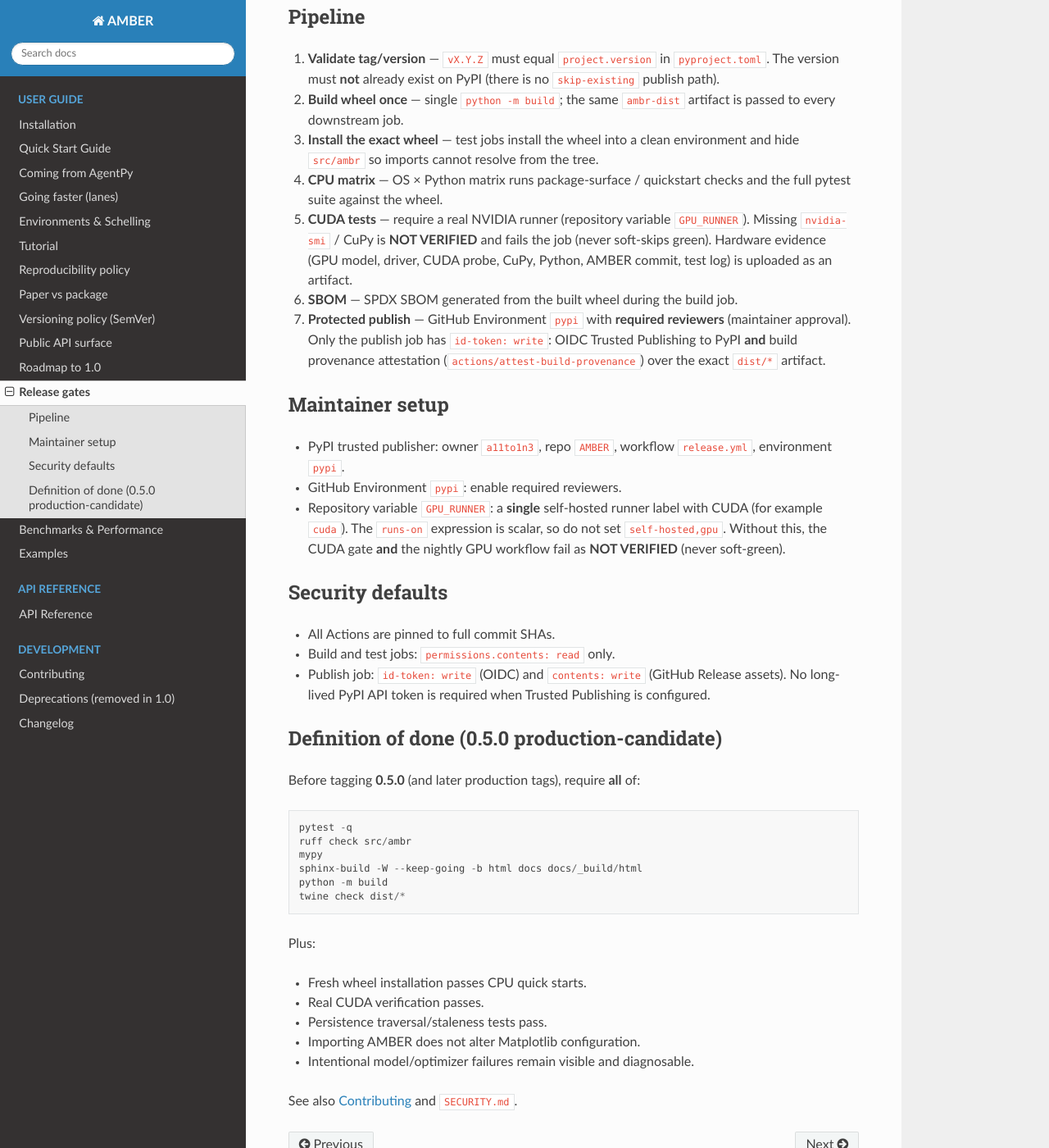
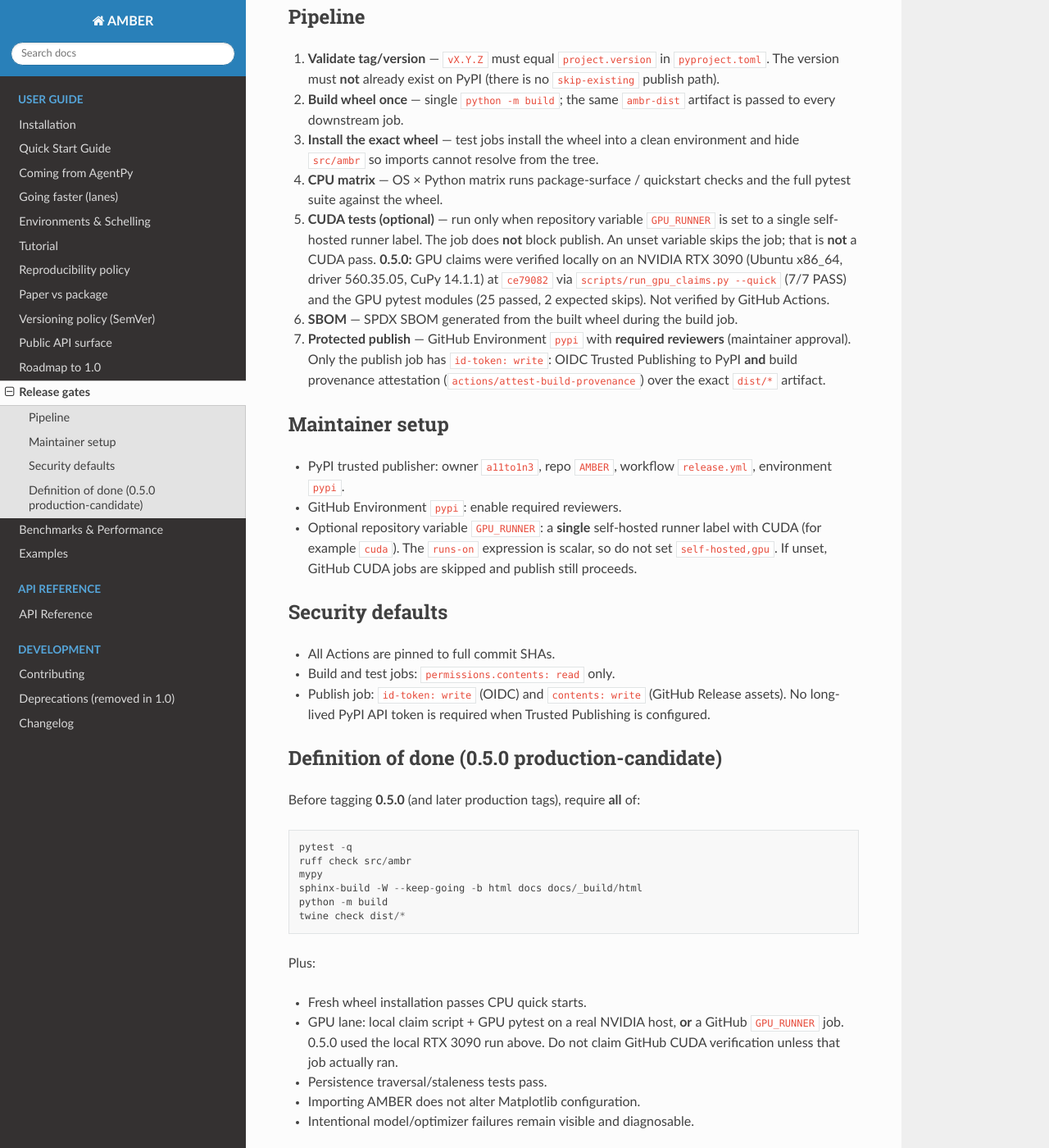
Before and after one commit to a11to1n3/AMBER, a Sphinx documentation site: the page built from docs/release_gates.rst, in a window 1280 px wide and 1400 px high, scrolled down 229 px. Shown: the whole window at 82% size. Built offline with Sphinx 7.4.7 and the Read the Docs theme 3.1.0, drawn with Linux system fonts in a browser that asks for light colours; some of the changed text lies outside the part shown.

Commit message:
release: do not block 0.5.0 publish on GitHub CUDA
Publish waits on the CPU wheel matrix only. The CUDA job runs only when
GPU_RUNNER is set; an unset variable skips it (not a pass). 0.5.0 GPU
claims were verified locally on an RTX 3090 at ce79082.

```diff
--- a/docs/changelog.rst
+++ b/docs/changelog.rst
@@ -21,7 +21,8 @@
   strict; SMAC defaults to ``on_error='raise'``.
 * ``RunResults.save`` uses a versioned manifest; ``import ambr`` does not
   load matplotlib (``ambr[viz]`` / ``ambr[advanced]`` extras).
-* Real release/GPU gates (CUDA missing is **NOT VERIFIED**, never soft-green).
+* Publish waits on the CPU wheel matrix, not on GitHub CUDA. 0.5.0 GPU
+  claims were verified locally on an RTX 3090, not in Actions.
 * First-run honesty: README extras include ``gpu`` / ``viz`` / ``advanced``;
   DataFrame prints are ASCII (``.to_dicts()``); SMAC examples are short,
   seeded, and skip plots without matplotlib.
@@ -30,7 +31,7 @@
   ``None``.
 
 Supported Python: **officially tested 3.10–3.13**. Nightly GPU workflow
-fails as **NOT VERIFIED** without CUDA.
+skips when ``GPU_RUNNER`` is unset (not a CUDA pass).
 
 [0.4.7] - 2026-08-05
 --------------------
--- a/docs/index.rst
+++ b/docs/index.rst
@@ -84,7 +84,7 @@
 
 For more examples, check the ``examples/`` directory in the repository.
 See :doc:`changelog` for **0.5.0** (step-data integrity, versioned RunResults,
-strict optimization, extras / first-run honesty, real release/GPU gates).
+strict optimization, extras / first-run honesty; GPU claims verified locally).
 Earlier 0.4.x notes: 0.4.7 label scrub; 0.4.6 doc-fence CI / RunResults I/O /
 1.0 prep; 0.4.5 ``ambr[gpu]``; 0.4.4 lanes and the operational contract.
 
--- a/docs/release_gates.rst
+++ b/docs/release_gates.rst
@@ -1,8 +1,8 @@
 Release gates
 =============
 
-Tag-driven releases (``vX.Y.Z``) use ``.github/workflows/release.yml`` with
-strict gates. Soft-green skips are not allowed for GPU verification.
+Tag-driven releases (``vX.Y.Z``) use ``.github/workflows/release.yml``.
+Publish waits on the CPU wheel matrix, not on GitHub CUDA.
 
 Pipeline
 --------
@@ -16,11 +16,14 @@
    environment and hide ``src/ambr`` so imports cannot resolve from the tree.
 4. **CPU matrix** — OS × Python matrix runs package-surface / quickstart
    checks and the full pytest suite against the wheel.
-5. **CUDA tests** — require a real NVIDIA runner (repository variable
-   ``GPU_RUNNER``). Missing ``nvidia-smi`` / CuPy is **NOT VERIFIED** and
-   fails the job (never soft-skips green). Hardware evidence (GPU model,
-   driver, CUDA probe, CuPy, Python, AMBER commit, test log) is uploaded
-   as an artifact.
+5. **CUDA tests (optional)** — run only when repository variable
+   ``GPU_RUNNER`` is set to a single self-hosted runner label. The job
+   does **not** block publish. An unset variable skips the job; that is
+   **not** a CUDA pass. **0.5.0:** GPU claims were verified locally on an
+   NVIDIA RTX 3090 (Ubuntu x86_64, driver 560.35.05, CuPy 14.1.1) at
+   ``ce79082`` via ``scripts/run_gpu_claims.py --quick`` (7/7 PASS) and
+   the GPU pytest modules (25 passed, 2 expected skips). Not verified by
+   GitHub Actions.
 6. **SBOM** — SPDX SBOM generated from the built wheel during the build job.
 7. **Protected publish** — GitHub Environment ``pypi`` with **required
    reviewers** (maintainer approval). Only the publish job has
@@ -34,10 +37,10 @@
 * PyPI trusted publisher: owner ``a11to1n3``, repo ``AMBER``, workflow
   ``release.yml``, environment ``pypi``.
 * GitHub Environment ``pypi``: enable required reviewers.
-* Repository variable ``GPU_RUNNER``: a **single** self-hosted runner label
-  with CUDA (for example ``cuda``). The ``runs-on`` expression is scalar, so
-  do not set ``self-hosted,gpu``. Without this, the CUDA gate **and** the
-  nightly GPU workflow fail as **NOT VERIFIED** (never soft-green).
+* Optional repository variable ``GPU_RUNNER``: a **single** self-hosted
+  runner label with CUDA (for example ``cuda``). The ``runs-on`` expression
+  is scalar, so do not set ``self-hosted,gpu``. If unset, GitHub CUDA jobs
+  are skipped and publish still proceeds.
 
 Security defaults
 -----------------
@@ -63,7 +66,9 @@
 Plus:
 
 * Fresh wheel installation passes CPU quick starts.
-* Real CUDA verification passes.
+* GPU lane: local claim script + GPU pytest on a real NVIDIA host, **or**
+  a GitHub ``GPU_RUNNER`` job. 0.5.0 used the local RTX 3090 run above.
+  Do not claim GitHub CUDA verification unless that job actually ran.
 * Persistence traversal/staleness tests pass.
 * Importing AMBER does not alter Matplotlib configuration.
 * Intentional model/optimizer failures remain visible and diagnosable.
```
Also changed, not shown: CHANGELOG.md (+11 -7 lines), README.md (+4 -3 lines), 2 other files.
